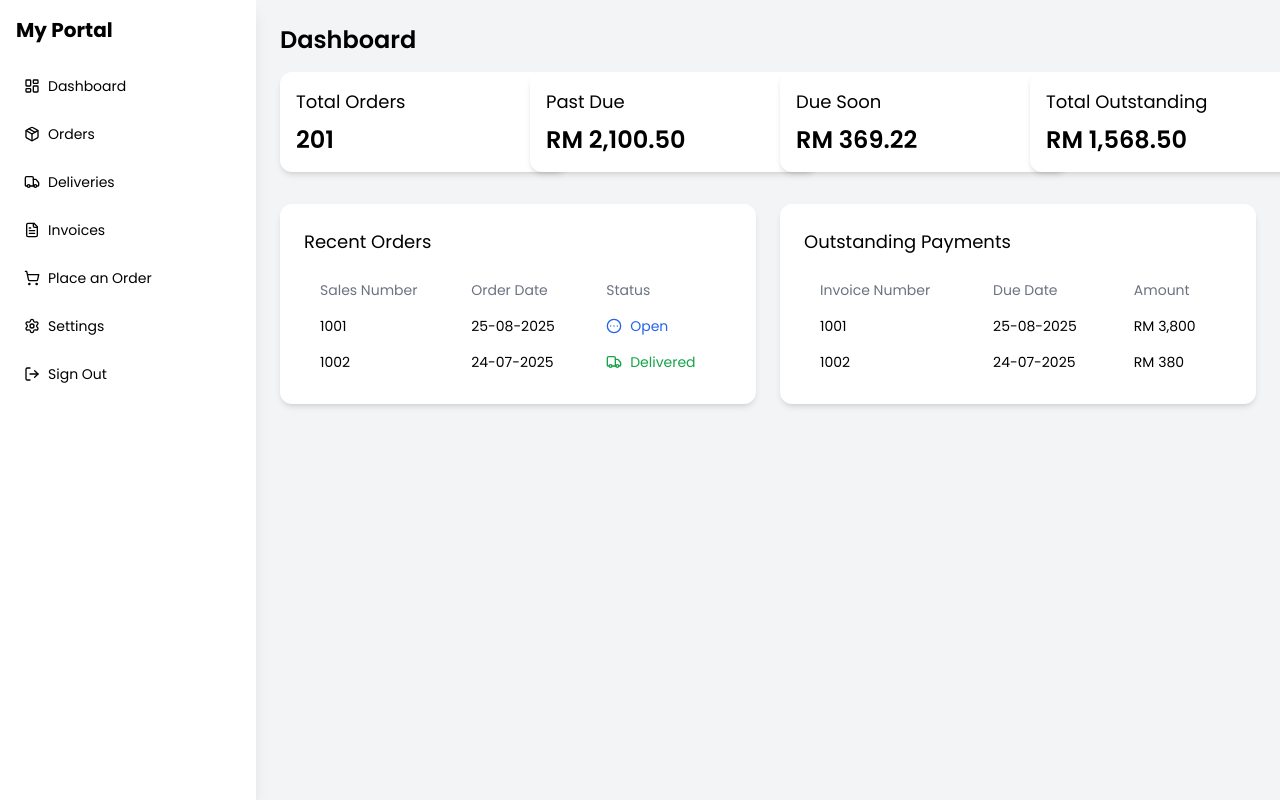
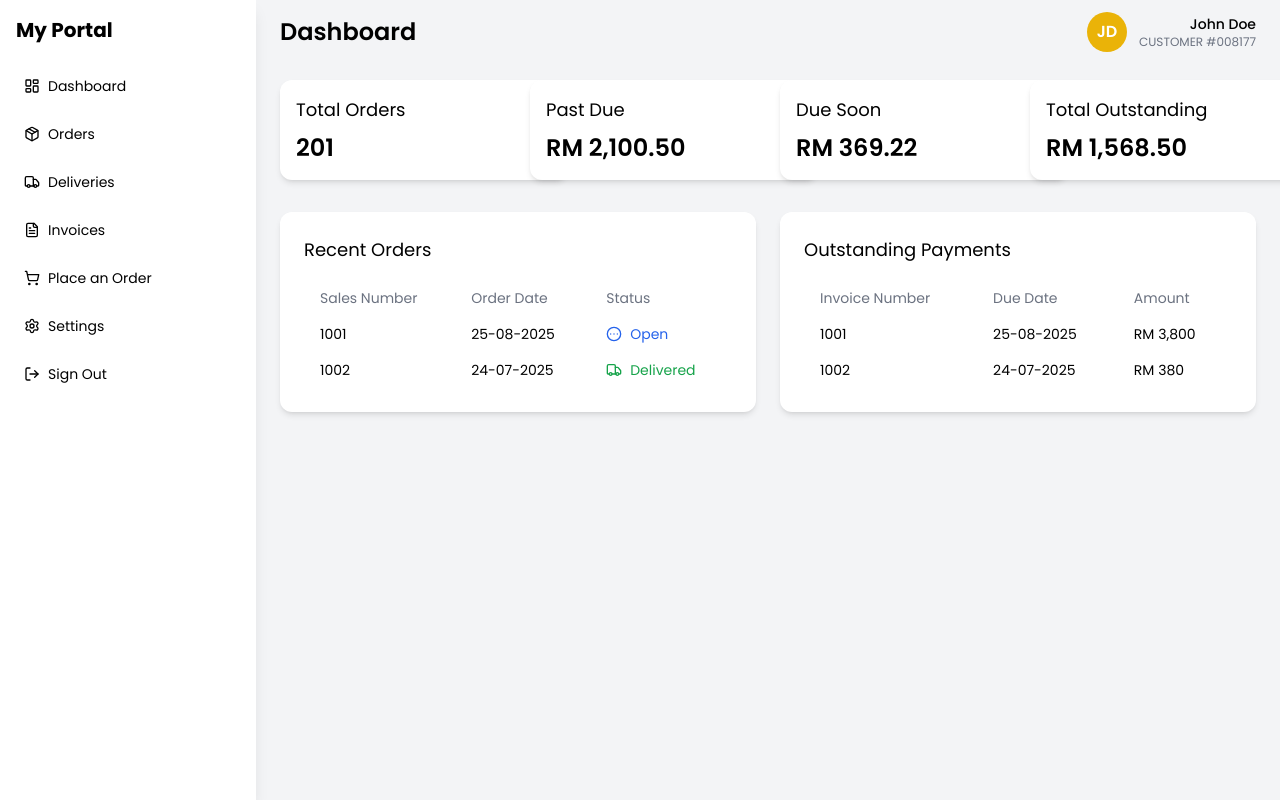
Before and after one commit to Harith-design/webportal, a React (Create React App) app in the folder frontend/: page /dashboardpage in a window 1280 px wide. Built offline with nearby package versions, Linux system fonts and the light colour scheme.

Commit message:
Added user profile on navbar

```diff
--- a/frontend/src/components/DashboardLayout.jsx
+++ b/frontend/src/components/DashboardLayout.jsx
@@ -15,19 +15,70 @@ function DashboardLayout() {
 
   const title = pageTitles[location.pathname] || "Page";
 
+  const user = {
+    name: "John Doe",   // Later can be pulled from auth
+    role: "CUSTOMER #008177",
+  };
+
+  // ✅ Get initials from username
+  const getInitials = (name) => {
+    return name
+      .split(" ")
+      .map((n) => n[0])
+      .join("")
+      .toUpperCase();
+  };
+
+  // ✅ Generate a consistent color from username
+  const getColorFromName = (name) => {
+    const colors = [
+      "bg-red-500",
+      "bg-green-500",
+      "bg-blue-500",
+      "bg-yellow-500",
+      "bg-purple-500",
+      "bg-pink-500",
+      "bg-indigo-500",
+      "bg-teal-500",
+    ];
+    let hash = 0;
+    for (let i = 0; i < name.length; i++) {
+      hash = name.charCodeAt(i) + ((hash << 5) - hash);
+    }
+    return colors[Math.abs(hash) % colors.length];
+  };
+
   return (
     <div className="min-h-screen w-screen flex">
       <Sidebar />
       <div className="ml-64 flex flex-col min-h-screen flex-1">
-    <div className="px-6 pt-6 pb-0">
+
+        {/* 🔹 Top Navbar */}
+        <header className="flex justify-between items-center px-6 py-3">
           <h1 className="text-2xl font-semibold">{title}</h1>
+          <div className="flex items-center space-x-3">
+
+            {/* Circle with initials + dynamic color */}
+            <div
+              className={`w-10 h-10 rounded-full text-white flex items-center justify-center font-semibold ${getColorFromName(
+                user.name
+              )}`}
+            >
+              {getInitials(user.name)}
             </div>
+
+            <div className="text-right">
+              <p className="text-sm font-medium">{user.name}</p>
+              <p className="text-xs text-gray-500">{user.role}</p>
+            </div>
+          </div>
+        </header>
+
         <main className="flex-1 px-6 pt-4 pb-6 overflow-y-auto">
           <Outlet />
         </main>
       </div>
     </div>
-
   );
 }
 
```
Lines whose indentation alone changed are shown as unchanged.
